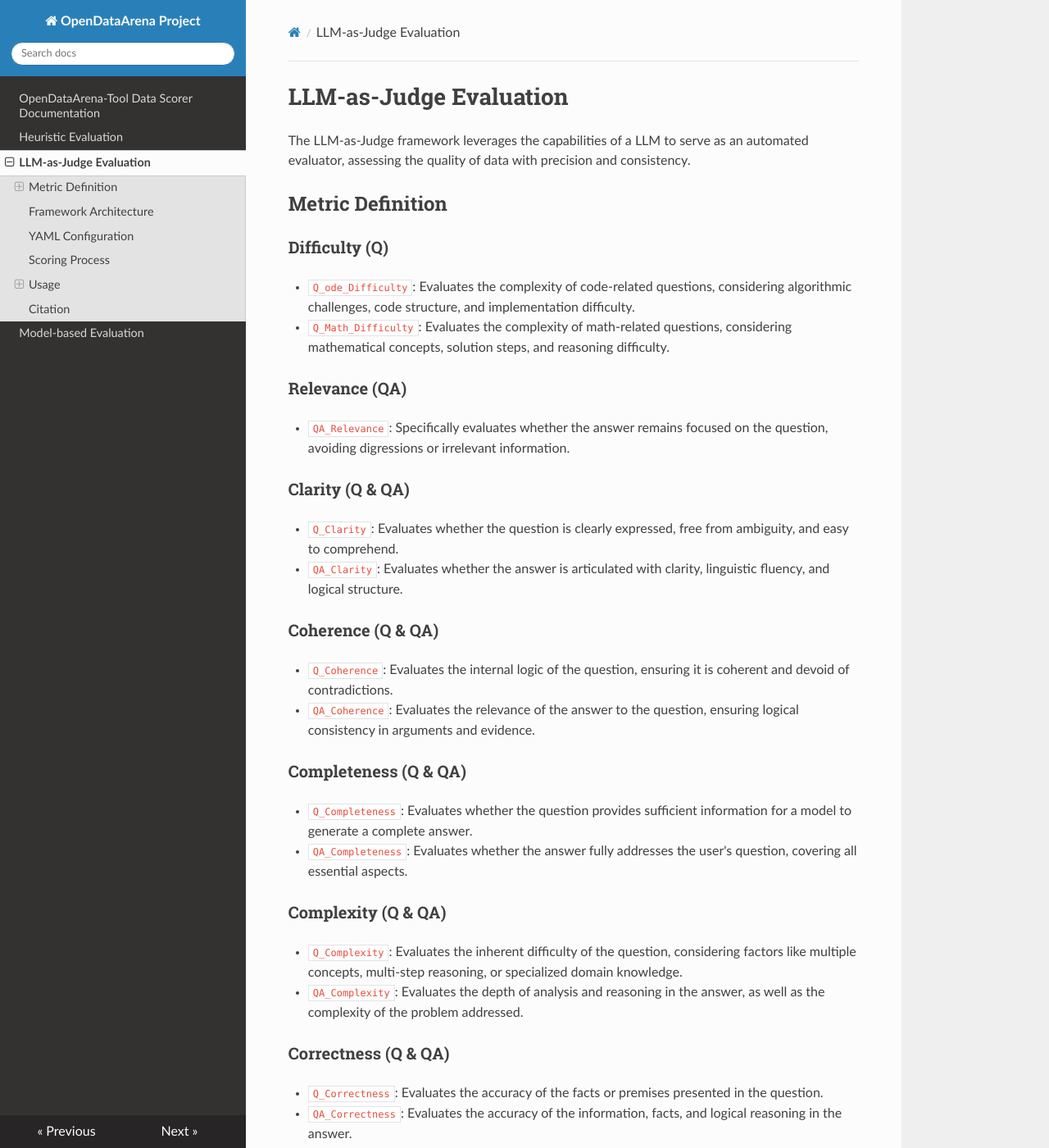
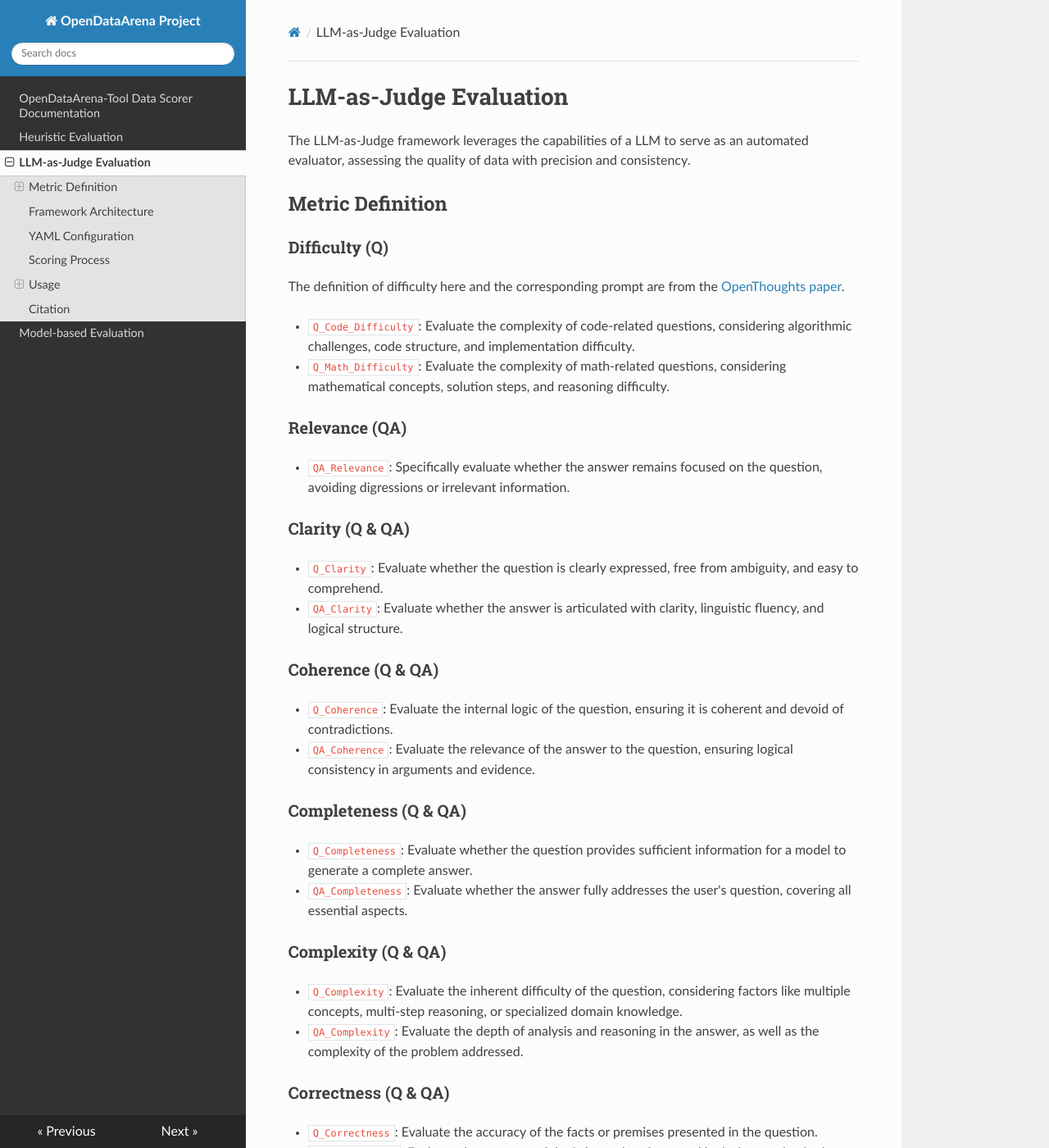
Before and after one commit to OpenDataArena/OpenDataArena-Tool, an MkDocs documentation site: the page built from docs/llm-as-judge.md, in a window 1280 px wide and 1400 px high. Shown: the whole window at 82% size. Built offline with MkDocs 1.6.1, drawn with Linux system fonts in a browser that asks for light colours; nearby versions of some CDN libraries; some of the changed text lies outside the part shown.

Commit message:
update llm-as-judge doc

```diff
--- a/docs/llm-as-judge.md
+++ b/docs/llm-as-judge.md
@@ -6,42 +6,44 @@ The LLM-as-Judge framework leverages the capabilities of a LLM to serve as an au
 
 ### Difficulty (Q)
 
-- `Q_ode_Difficulty`: Evaluates the complexity of code-related questions, considering algorithmic challenges, code structure, and implementation difficulty.
-- `Q_Math_Difficulty`: Evaluates the complexity of math-related questions, considering mathematical concepts, solution steps, and reasoning difficulty.
+The definition of difficulty here and the corresponding prompt are from the [OpenThoughts paper](https://arxiv.org/abs/2506.04178).
+
+- `Q_Code_Difficulty`: Evaluate the complexity of code-related questions, considering algorithmic challenges, code structure, and implementation difficulty.
+- `Q_Math_Difficulty`: Evaluate the complexity of math-related questions, considering mathematical concepts, solution steps, and reasoning difficulty.
 
 ### Relevance (QA)
 
-- `QA_Relevance`: Specifically evaluates whether the answer remains focused on the question, avoiding digressions or irrelevant information.
+- `QA_Relevance`: Specifically evaluate whether the answer remains focused on the question, avoiding digressions or irrelevant information.
 
 ### Clarity (Q & QA)
 
-- `Q_Clarity`: Evaluates whether the question is clearly expressed, free from ambiguity, and easy to comprehend.
-- `QA_Clarity`: Evaluates whether the answer is articulated with clarity, linguistic fluency, and logical structure.
+- `Q_Clarity`: Evaluate whether the question is clearly expressed, free from ambiguity, and easy to comprehend.
+- `QA_Clarity`: Evaluate whether the answer is articulated with clarity, linguistic fluency, and logical structure.
 
 ### Coherence (Q & QA)
 
-- `Q_Coherence`: Evaluates the internal logic of the question, ensuring it is coherent and devoid of contradictions.
-- `QA_Coherence`: Evaluates the relevance of the answer to the question, ensuring logical consistency in arguments and evidence.
+- `Q_Coherence`: Evaluate the internal logic of the question, ensuring it is coherent and devoid of contradictions.
+- `QA_Coherence`: Evaluate the relevance of the answer to the question, ensuring logical consistency in arguments and evidence.
 
 ### Completeness (Q & QA)
 
-- `Q_Completeness`: Evaluates whether the question provides sufficient information for a model to generate a complete answer.
-- `QA_Completeness`: Evaluates whether the answer fully addresses the user's question, covering all essential aspects.
+- `Q_Completeness`: Evaluate whether the question provides sufficient information for a model to generate a complete answer.
+- `QA_Completeness`: Evaluate whether the answer fully addresses the user's question, covering all essential aspects.
 
 ### Complexity (Q & QA)
 
-- `Q_Complexity`: Evaluates the inherent difficulty of the question, considering factors like multiple concepts, multi-step reasoning, or specialized domain knowledge.
-- `QA_Complexity`: Evaluates the depth of analysis and reasoning in the answer, as well as the complexity of the problem addressed.
+- `Q_Complexity`: Evaluate the inherent difficulty of the question, considering factors like multiple concepts, multi-step reasoning, or specialized domain knowledge.
+- `QA_Complexity`: Evaluate the depth of analysis and reasoning in the answer, as well as the complexity of the problem addressed.
 
 ### Correctness (Q & QA)
 
-- `Q_Correctness`: Evaluates the accuracy of the facts or premises presented in the question.
-- `QA_Correctness`: Evaluates the accuracy of the information, facts, and logical reasoning in the answer.
+- `Q_Correctness`: Evaluate the accuracy of the facts or premises presented in the question.
+- `QA_Correctness`: Evaluate the accuracy of the information, facts, and logical reasoning in the answer.
 
 ### Meaningfulness (Q & QA)
 
-- `Q_Meaningfulness`: Evaluates whether the question is meaningful, offering practical value or thought-provoking content.
-- `QA_Meaningfulness`: Evaluates whether the answer provides valuable, in-depth insights that encourage further reflection.
+- `Q_Meaningfulness`: Evaluate whether the question is meaningful, offering practical value or thought-provoking content.
+- `QA_Meaningfulness`: Evaluate whether the answer provides valuable, in-depth insights that encourage further reflection.
 
 ### All
 
```
Also changed, not shown: other parts of docs/llm-as-judge.md (+5 -5 lines).
